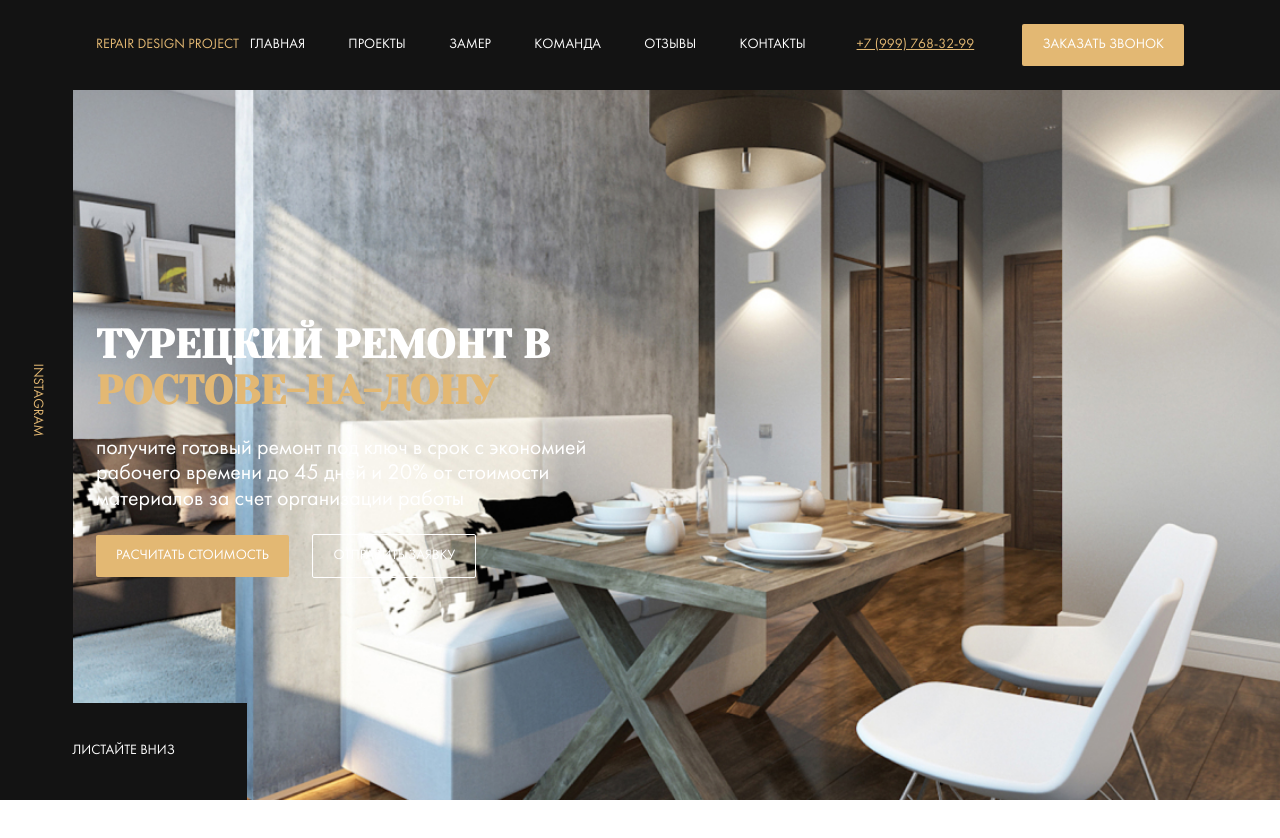
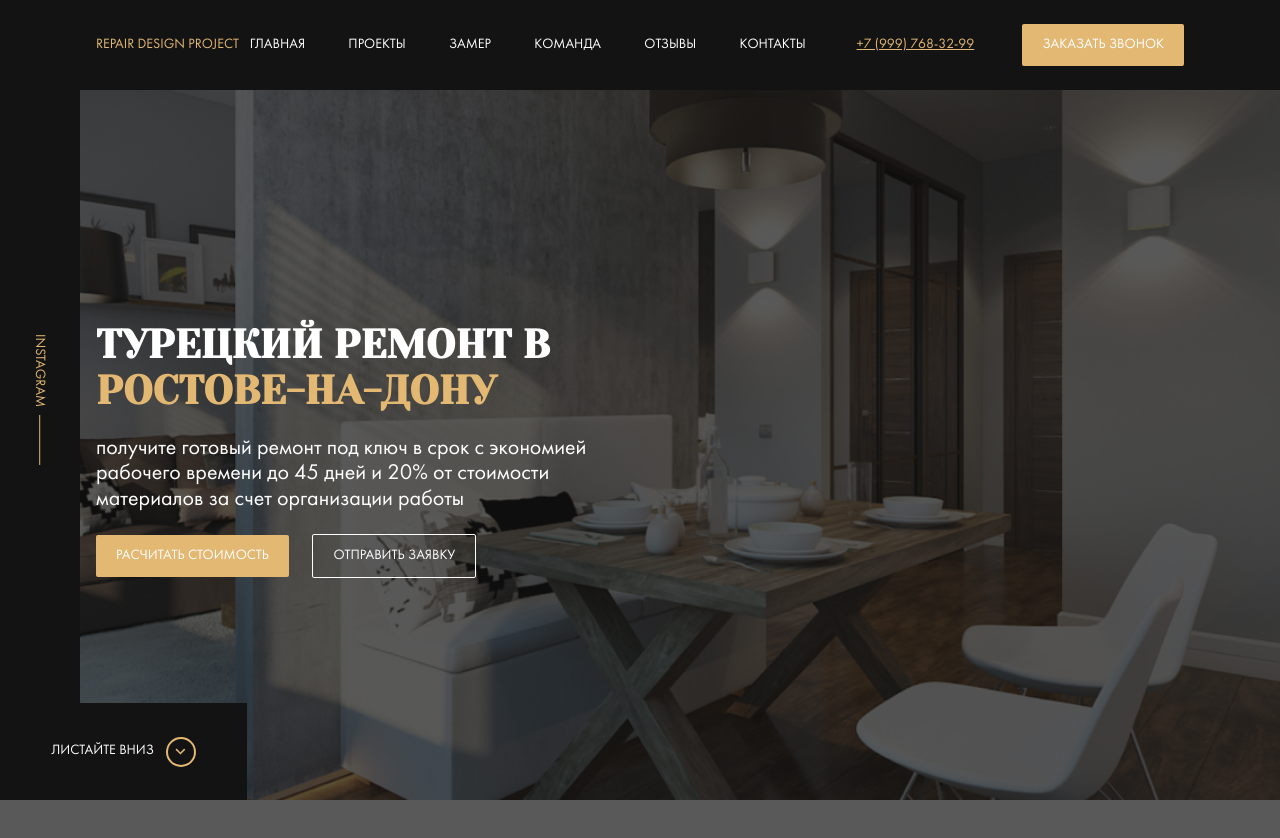
Before and after one commit to ildar1969/fatakhov, a website: page index.html in a window 1280 px wide. Before the commit the page ends 800 px from the top, so only its background shows below. Drawn offline with Linux system fonts and the light colour scheme; files whose address does not match are found by name.

Commit message:
feat: dz16

```diff
--- a/sass/_interface.sass
+++ b/sass/_interface.sass
@@ -3,6 +3,8 @@
   border: none
   border-radius: 2px
   text-transform: uppercase
+  &:hover
+    cursor: pointer
   &--primary
     background-color: $primary
     color: $light
--- a/sass/templates/_header.sass
+++ b/sass/templates/_header.sass
@@ -19,6 +19,9 @@
     text-decoration: none
     text-transform: uppercase
     margin-right: 40px
+    transition: color 0.2s
+    &:hover
+        color: $primary
 .phone
     color: $primary
 .contacts
--- a/sass/templates/_hero.sass
+++ b/sass/templates/_hero.sass
@@ -7,7 +7,14 @@
   background: $dark url('../img/hero.jpg') no-repeat center / cover
   height: 100vh
   color: $light
+  &::before
+    content: ''
+    position: absolute
+    width: 100%
+    height: 100%
+    background-color: rgba($dark, 0.7)
   &__content
+    position: relative
     max-width: 670px
   &__text
     font-size: 22px
@@ -33,6 +40,16 @@
     text-transform: uppercase
     text-decoration: none
     color: $light
+    &::after
+      content: ''
+      background: url(../img/arrow.svg) no-repeat center
+      width: 30px
+      height: 30px
+      border: 2px solid $primary
+      border-radius: 50%
+      margin-left: 12px
+
+
 
 .instagram
   display: flex
@@ -40,11 +57,19 @@
   align-items: center
   background-color: $dark
   &__link
-
+   display: flex
+   align-items: center
    text-transform: uppercase
    text-decoration: none
    color: $primary
    transform: rotate(90deg)
+   line-height: 0.8
+   &::after
+    content: ''
+    width: 50px
+    height: 1px
+    background-color: $primary
+    margin-left: 8px
 .title
     margin: 0
     font-family: 'Yeseva One', cursive
```
Also changed, not shown: css/style.css, img/arrow.svg (added).
